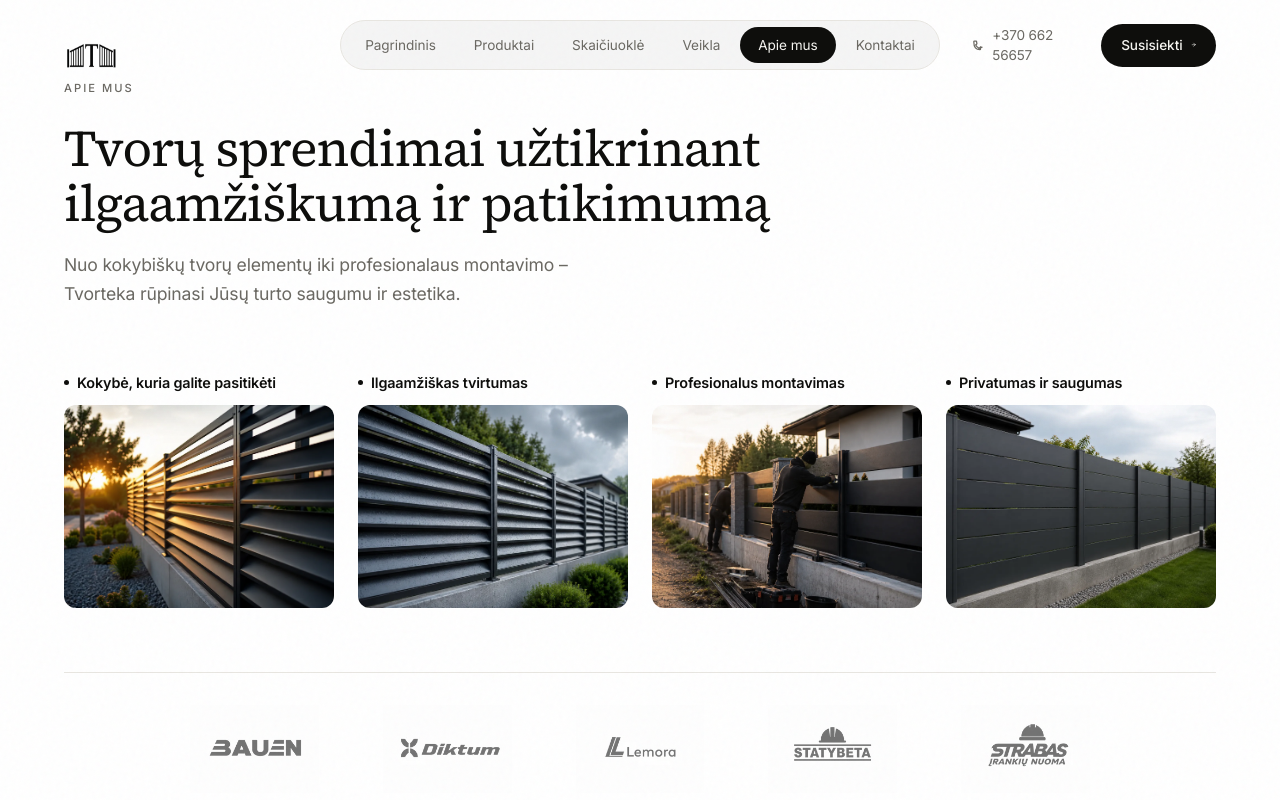
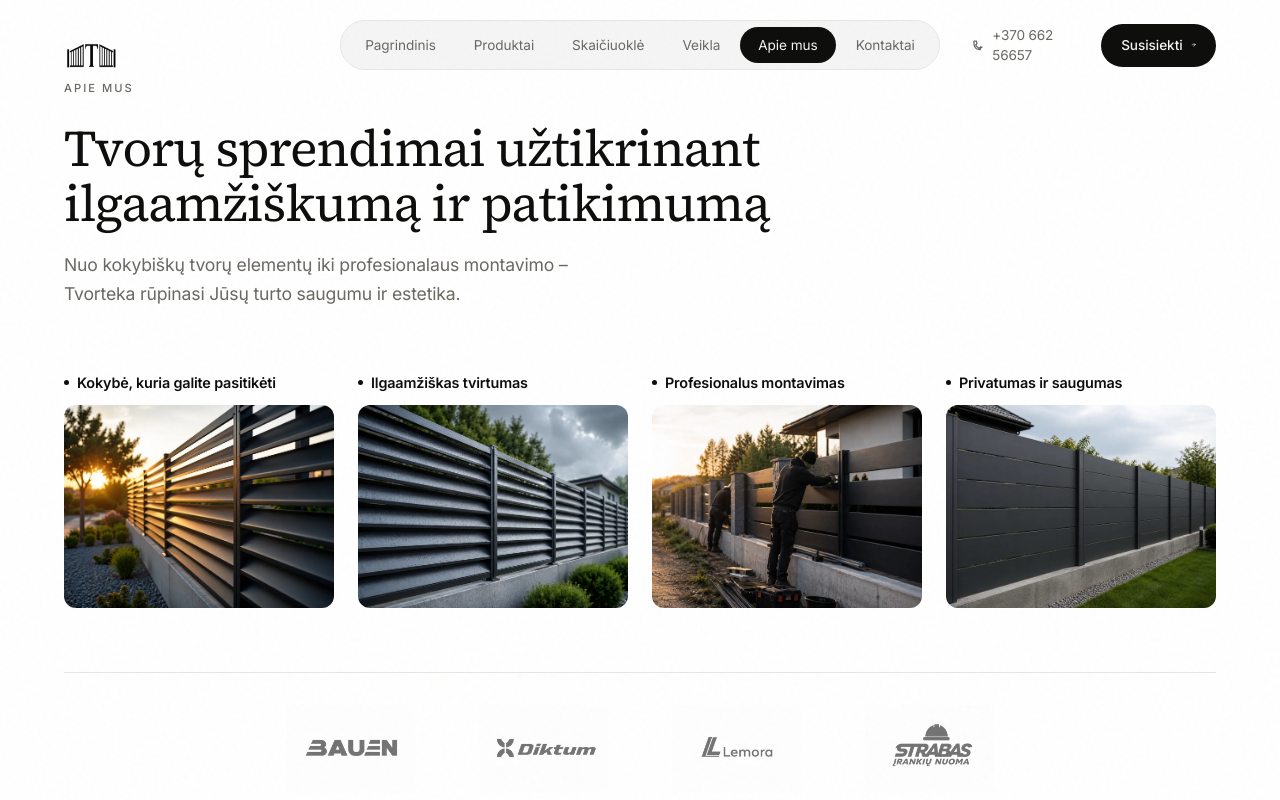
Before and after one commit to aksa7/tvorteka, a website: page apie/index.html in a window 1280 px wide. Shown: the top 800 px of the page. Drawn offline with Linux system fonts and the light colour scheme.

Commit message:
fixed sponsor logos

```diff
--- a/apie/index.html
+++ b/apie/index.html
@@ -152,14 +152,12 @@
               <div class="partner-logo"><img src="../assets/partnerlogos/bauenLogo.webp" alt="" loading="lazy" decoding="async" /></div>
               <div class="partner-logo"><img src="../assets/partnerlogos/diktumLogo.webp" alt="" loading="lazy" decoding="async" /></div>
               <div class="partner-logo"><img src="../assets/partnerlogos/lemoraLogo.webp" alt="" loading="lazy" decoding="async" /></div>
-              <div class="partner-logo"><img src="../assets/partnerlogos/statybetaLogo.webp" alt="" loading="lazy" decoding="async" /></div>
               <div class="partner-logo"><img src="../assets/partnerlogos/strabasLogo.webp" alt="" loading="lazy" decoding="async" /></div>
             </div>
             <div class="partners-set">
               <div class="partner-logo"><img src="../assets/partnerlogos/bauenLogo.webp" alt="" loading="lazy" decoding="async" /></div>
               <div class="partner-logo"><img src="../assets/partnerlogos/diktumLogo.webp" alt="" loading="lazy" decoding="async" /></div>
               <div class="partner-logo"><img src="../assets/partnerlogos/lemoraLogo.webp" alt="" loading="lazy" decoding="async" /></div>
-              <div class="partner-logo"><img src="../assets/partnerlogos/statybetaLogo.webp" alt="" loading="lazy" decoding="async" /></div>
               <div class="partner-logo"><img src="../assets/partnerlogos/strabasLogo.webp" alt="" loading="lazy" decoding="async" /></div>
             </div>
           </div>
```
Also changed, not shown: assets/partnerlogos/statybetaLogo.webp (deleted).
